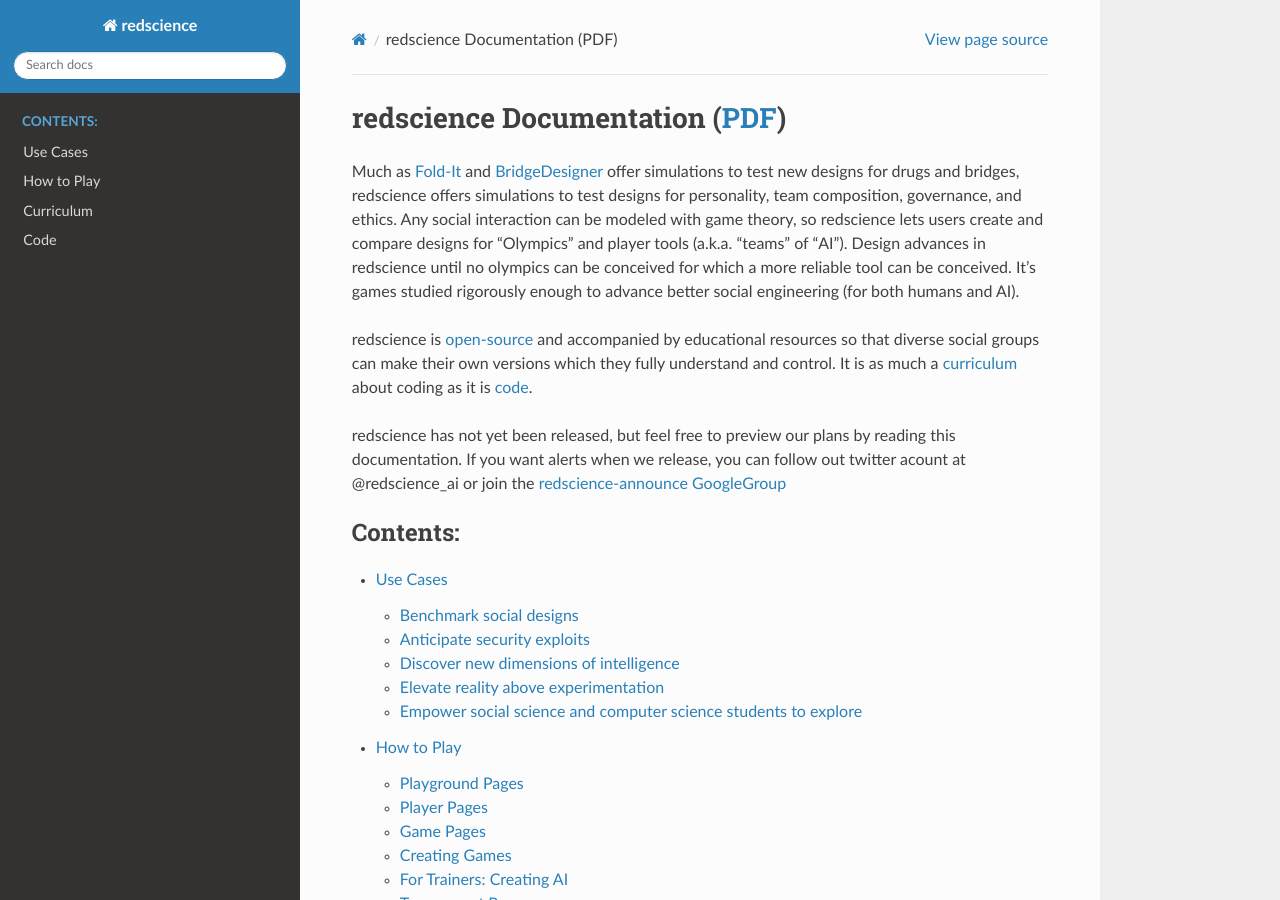
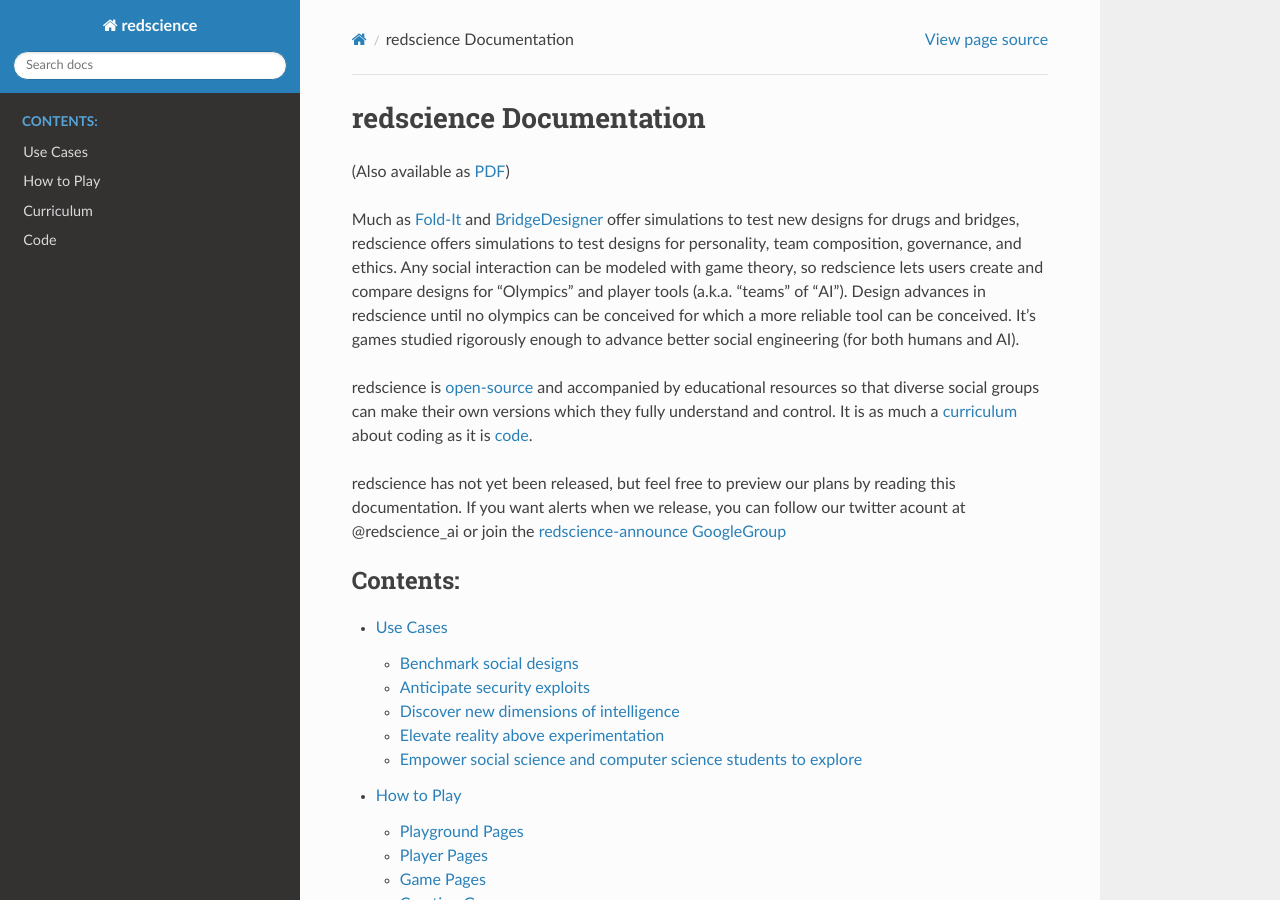
Before and after one commit to ChrisSantosLang/redscience, a Sphinx documentation site: the page built from docs/source/index.rst, in a window 1280 px wide and 900 px high. Built offline with Sphinx 7.4.7 and the Read the Docs theme 2.0.0, drawn with Linux system fonts in a browser that asks for light colours; pages that are not in the unit, such as notebooks, are missing from menus.

Commit message:
Update index.rst

```diff
--- a/docs/source/index.rst
+++ b/docs/source/index.rst
@@ -1,7 +1,8 @@
-****************************************************************************************************************
-redscience Documentation (`PDF <https://chrissantoslang-redscience.readthedocs.io/_/downloads/en/latest/pdf/>`_)
-****************************************************************************************************************
+************************
+redscience Documentation
+************************
 
+(Also available as `PDF <https://chrissantoslang-redscience.readthedocs.io/_/downloads/en/latest/pdf/>`_)
 
 Much as `Fold-It <https://fold.it/>`_ and `BridgeDesigner
 <https://bridgedesigner.org/>`_ offer simulations to test
@@ -24,7 +25,7 @@ is :doc:`code <modules>`.
 
 redscience has not yet been released, but feel free to preview
 our plans by reading this documentation. If you want alerts when
-we release, you can follow out twitter acount at @redscience_ai
+we release, you can follow our twitter acount at @redscience_ai
 or join the
 `redscience-announce GoogleGroup <https://groups.google.com/g/redscience-announce>`_
 
```
